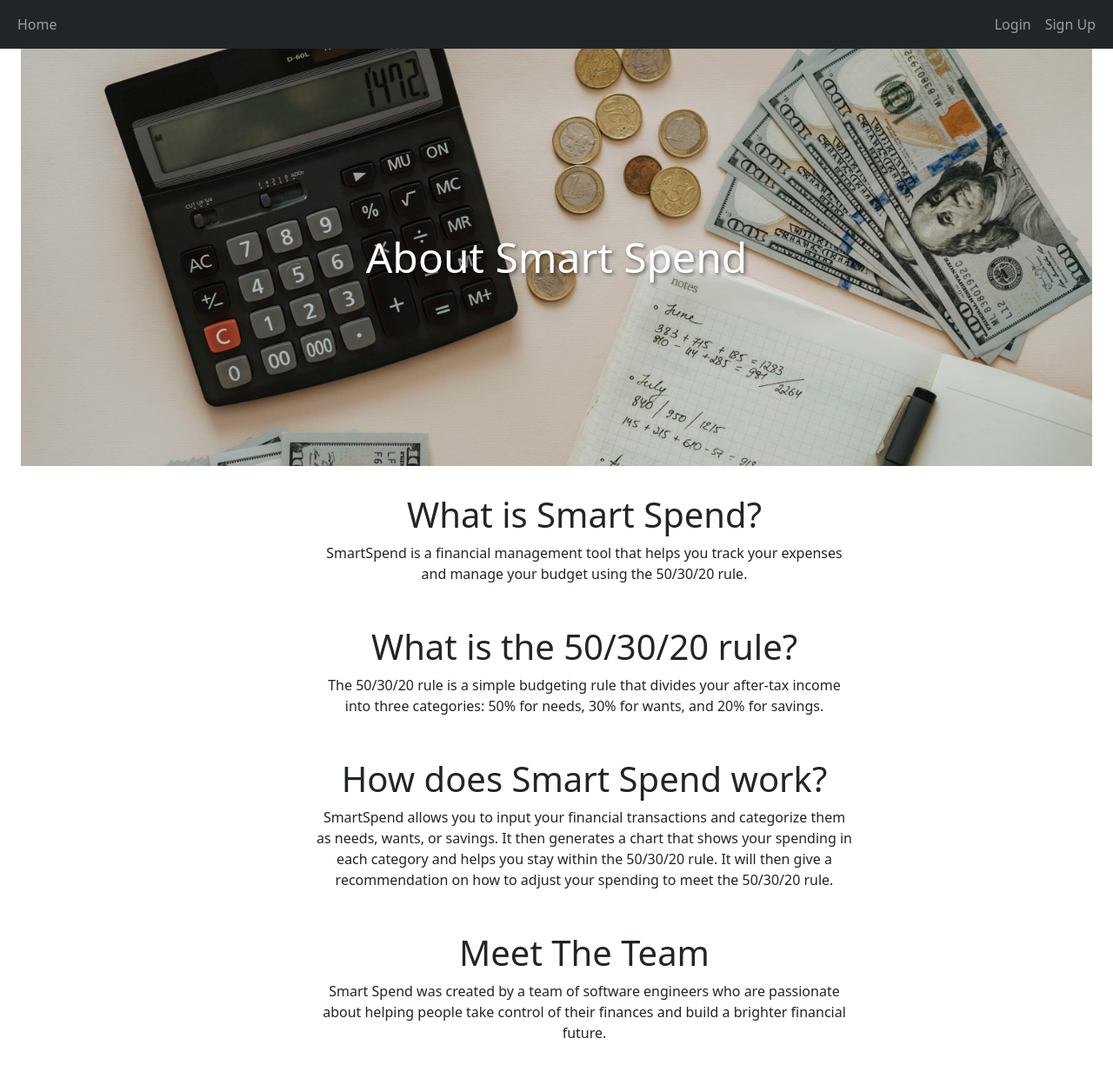
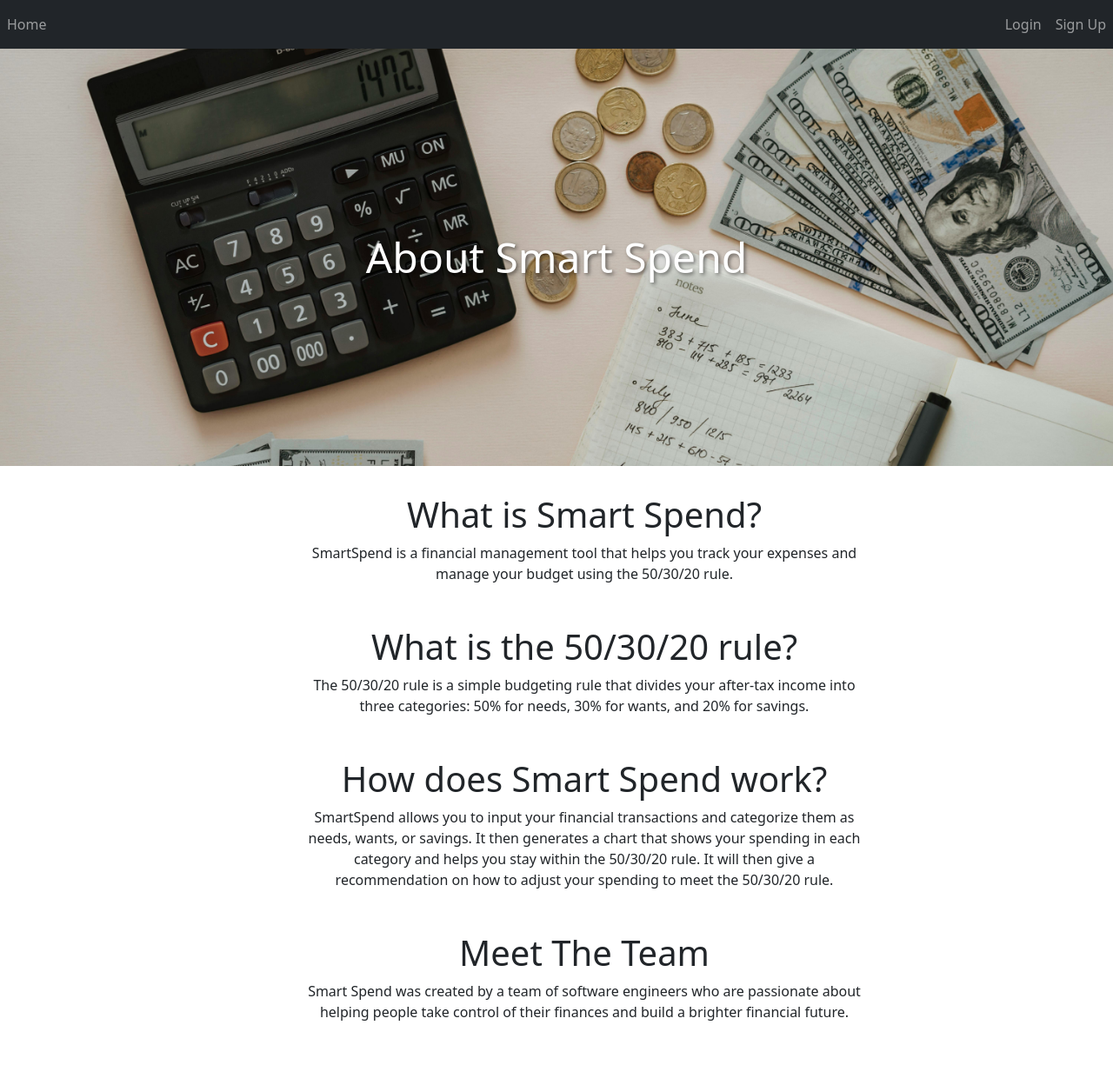
Before and after one commit to darianodirling/SmartSpend, a Flask app: page /about in a window 1280 px wide. Shown: the whole page at 87% size. After the commit the page ends 1174 px from the top, so only its background shows below. Run offline with Flask 3, Linux system fonts and the light colour scheme; some libraries are stand-ins or nearby versions.

Commit message:
fixed the width of the pages to take up the entire width of the screen

```diff
--- a/website/templates/about.html
+++ b/website/templates/about.html
@@ -40,7 +40,7 @@
   }
 </style>
 
-<div class="container-fluid">
+<div>
   <div class="smart-spend-title">About Smart Spend</div>
 
   <div class="question-answer">
--- a/website/templates/base.html
+++ b/website/templates/base.html
@@ -10,6 +10,12 @@
       integrity="sha384-EVSTQN3/azprG1Anm3QDgpJLIm9Nao0Yz1ztcQTwFspd3yD65VohhpuuCOmLASjC"
       crossorigin="anonymous"
     />
+    <style>
+      .container-fluid {
+        padding-right: 0;
+        padding-left: 0;
+      }
+    </style>
     <script
       src="https://kit.fontawesome.com/999ca2bb93.js"
       crossorigin="anonymous"
```
